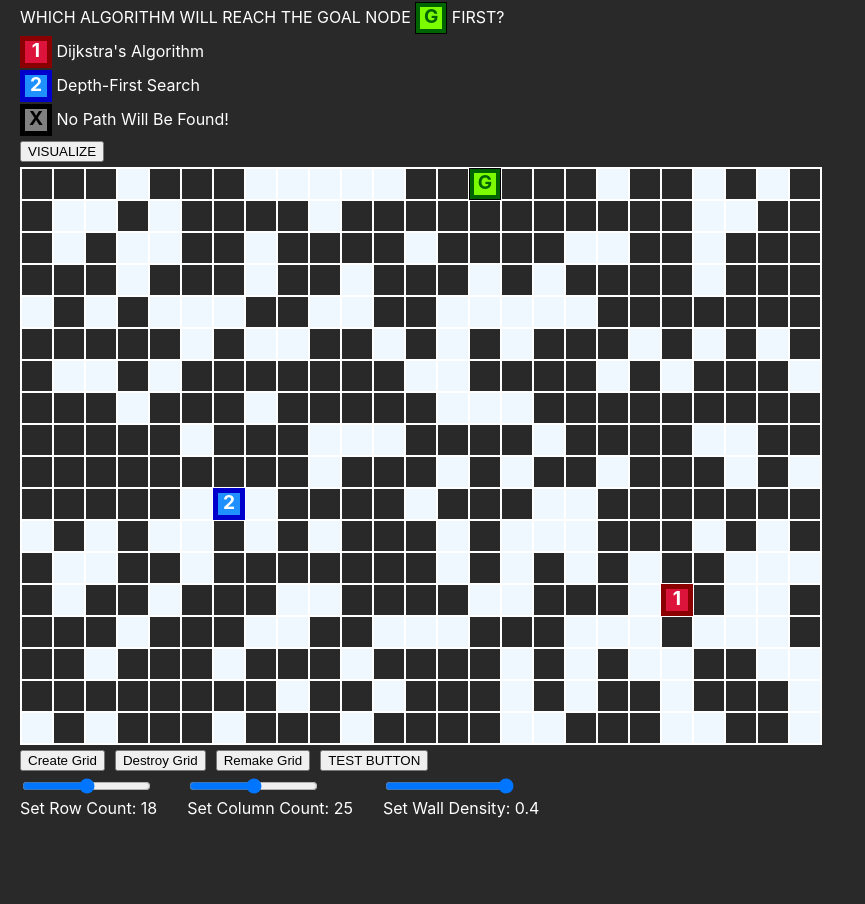
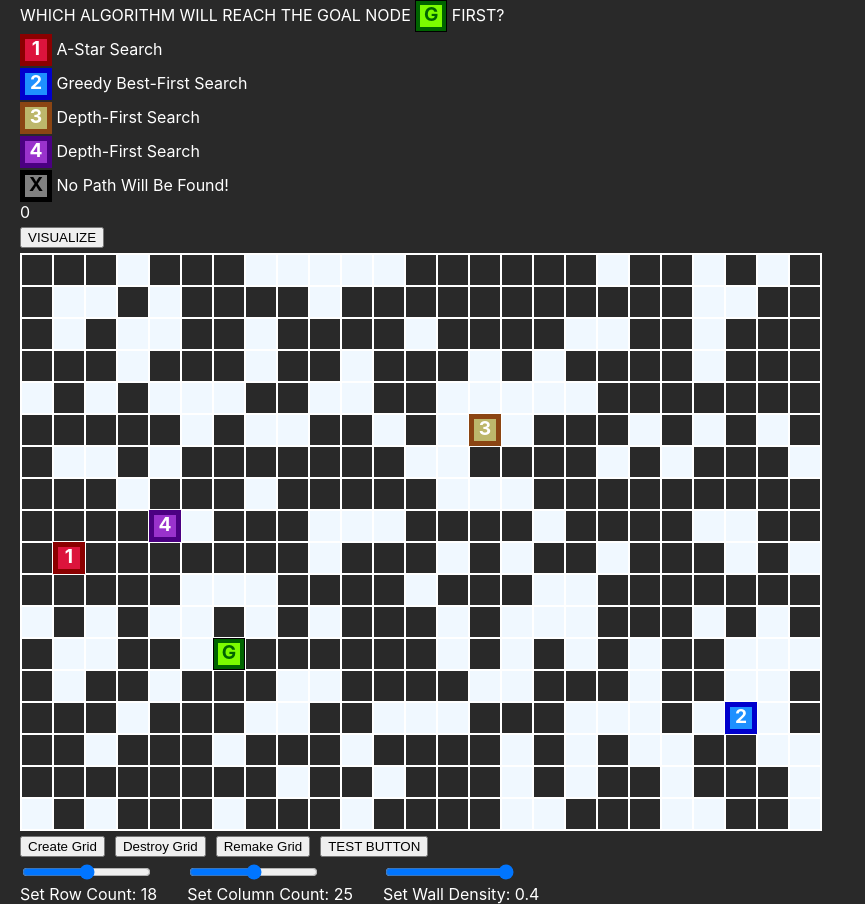
Before and after one commit to vik-ma/pathfinding-race, a React (Create React App) app: page / in a window 1280 px wide. Shown: the whole page, without its empty margins (0-865 px from the left). Before the commit the page ends 818 px from the top, so only its background shows below. Built offline with nearby package versions, Linux system fonts and the light colour scheme.

Commit message:
Made algorithms in titlebar clickable and added userChoice variable to store which algorithm is selected

```diff
--- a/src/App.css
+++ b/src/App.css
@@ -38,6 +38,10 @@ body {
 
 .titleBarChoices {
     margin-top: 2px;
+}
+
+.titleBarChoices:hover {
+    background-color:seagreen
 }
 
 .titleBarNode {
--- a/src/App.js
+++ b/src/App.js
@@ -15,7 +15,7 @@ function App() {
   const [rowCount, setRowCount] = useState(SLIDER_ROW_DEFAULT_VALUE);
   const [colCount, setColCount] = useState(SLIDER_COL_DEFAULT_VALUE);
 
-  const SLIDER_NUMNODES_DEFAULT_VALUE = 2;
+  const SLIDER_NUMNODES_DEFAULT_VALUE = 4;
   const [numStartNodes, setNumStartNodes] = useState(
     SLIDER_NUMNODES_DEFAULT_VALUE
   );
@@ -61,13 +61,19 @@ function App() {
 
   const [algoList, setAlgoList] = useState(
     Array.from(
-      numStartNodes > 3 ? { length: 4 } : numStartNodes > 2 ? { length: 3 } : { length: 2 },
+      numStartNodes > 3
+        ? { length: 4 }
+        : numStartNodes > 2
+        ? { length: 3 }
+        : { length: 2 },
       () => Math.floor(Math.random() * 6)
-    ),
+    )
   );
 
   const [gridKey, setGridKey] = useState(0);
   const [titleKey, setTitleKey] = useState(1000);
+
+  const [userChoice, setUserChoice] = useState(0);
 
   const generateNewAlgoList = () => {
     const newAlgoList = [];
@@ -182,6 +188,8 @@ function App() {
             winnerAlgo,
             setWinnerAlgo,
             setRenderWinnerMsg,
+            userChoice,
+            setUserChoice
           }}
         >
           {isGridRendered ? <TitleBar key={titleKey} /> : null}
--- a/src/PathfindingVisualizer/TitleBar.js
+++ b/src/PathfindingVisualizer/TitleBar.js
@@ -2,69 +2,63 @@ import React, { useState, useEffect, useContext } from "react";
 import { GridContext } from "../Helpers/GridContexts";
 
 export const TitleBar = () => {
-  const { algoList, styles, algorithmMap, numStartNodes, nodeDivMap } =
+  const { algoList, styles, algorithmMap, numStartNodes, nodeDivMap, userChoice, setUserChoice } =
     useContext(GridContext);
+
+
 
   return (
     <div>
       <div className="titleBarContainer">
-        <div className="titleBarChoices">
+        <div>
           WHICH ALGORITHM WILL REACH THE GOAL NODE{" "}
+          <div className={nodeDivMap["nodegoal"]}>G</div> FIRST?
+        </div>
         <div
-            className={nodeDivMap["nodegoal"]}
+          className="titleBarChoices"
+          id="algoChoice1"
+          onClick={() => setUserChoice(1)}
         >
-            G
-          </div>{" "}
-          FIRST?
-        </div>
-        <div className="titleBarChoices">
-          <div
-            className={nodeDivMap["nodestart1"]}
-          >
-            1
-          </div>{" "}
+          <div className={nodeDivMap["nodestart1"]}>1</div>{" "}
           {algorithmMap[algoList[0]]}
         </div>
 
-        <div className="titleBarChoices">
         <div
-            className={nodeDivMap["nodestart2"]}
+          className="titleBarChoices"
+          id="algoChoice2"
+          onClick={() => setUserChoice(2)}
         >
-            2
-          </div>{" "}
+          <div className={nodeDivMap["nodestart2"]}>2</div>{" "}
           {algorithmMap[algoList[1]]}
         </div>
         {numStartNodes > 2 ? (
-          <div className="titleBarChoices">
           <div
-              className={nodeDivMap["nodestart3"]}
+            className="titleBarChoices"
+            id="algoChoice3"
+            onClick={() => setUserChoice(3)}
           >
-              3
-            </div>{" "}
+            <div className={nodeDivMap["nodestart3"]}>3</div>{" "}
             {algorithmMap[algoList[2]]}
           </div>
         ) : null}
         {numStartNodes > 3 ? (
-          <div className="titleBarChoices">
           <div
-              className={nodeDivMap["nodestart4"]}
+            className="titleBarChoices"
+            id="algoChoice4"
+            onClick={() => setUserChoice(4)}
           >
-              4
-            </div>{" "}
+            <div className={nodeDivMap["nodestart4"]}>4</div>{" "}
             {algorithmMap[algoList[3]]}
           </div>
         ) : null}
-        <div className="titleBarChoices">
         <div
-            className={nodeDivMap["nodex"]}
+          className="titleBarChoices"
+          id="algoChoice5"
+          onClick={() => setUserChoice(5)}
         >
-            X
-          </div>{" "}
-          No Path Will Be Found!
+          <div className={nodeDivMap["nodex"]}>X</div> No Path Will Be Found!
         </div>
-        {/* <div>
-          YOUR GUESS [&nbsp;&nbsp;&nbsp;] Greedy Best-First Search WAS CORRECT!
-        </div> */}
+        <div>{userChoice}</div>
       </div>
     </div>
   );
```
Lines whose indentation alone changed are shown as unchanged.
